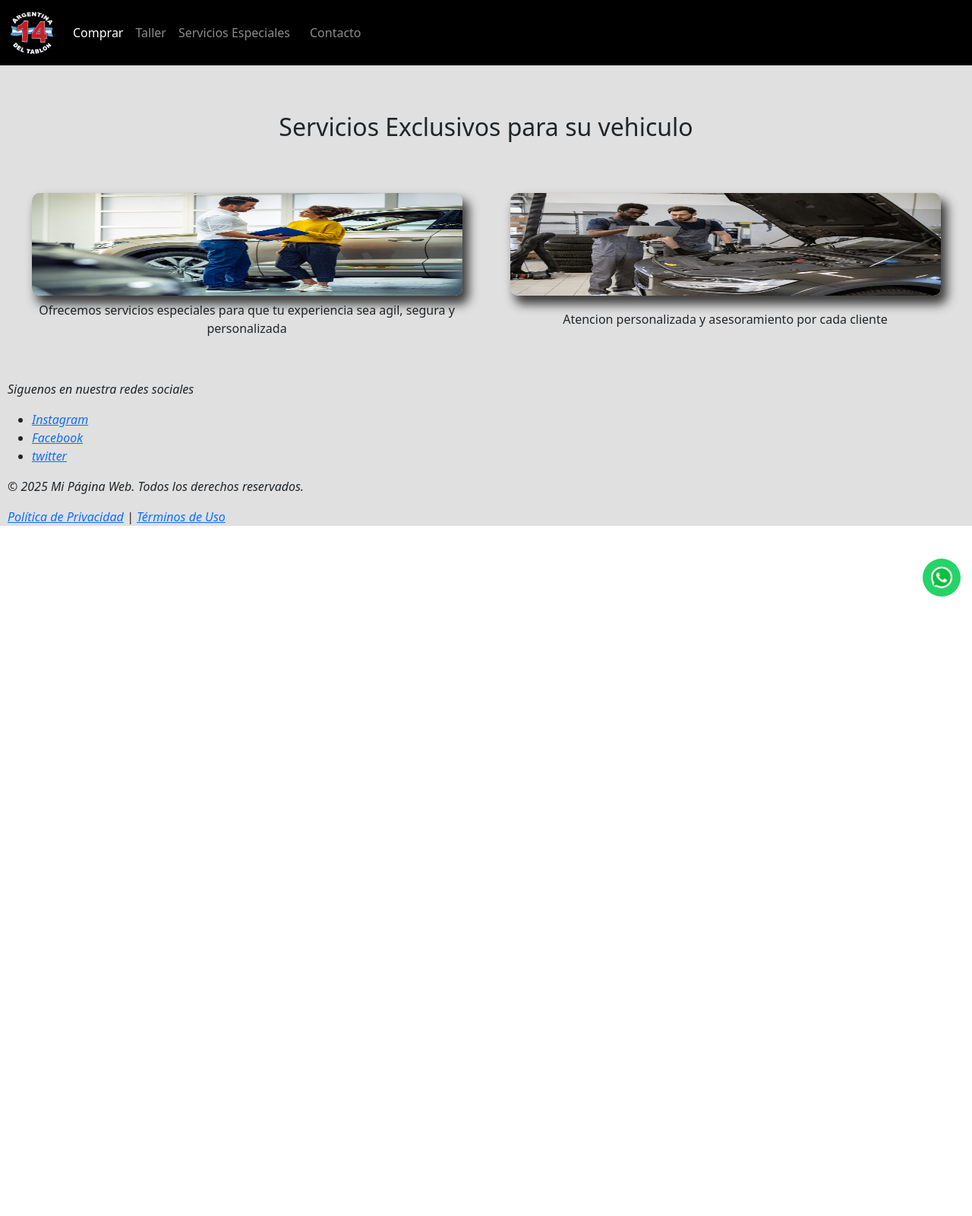
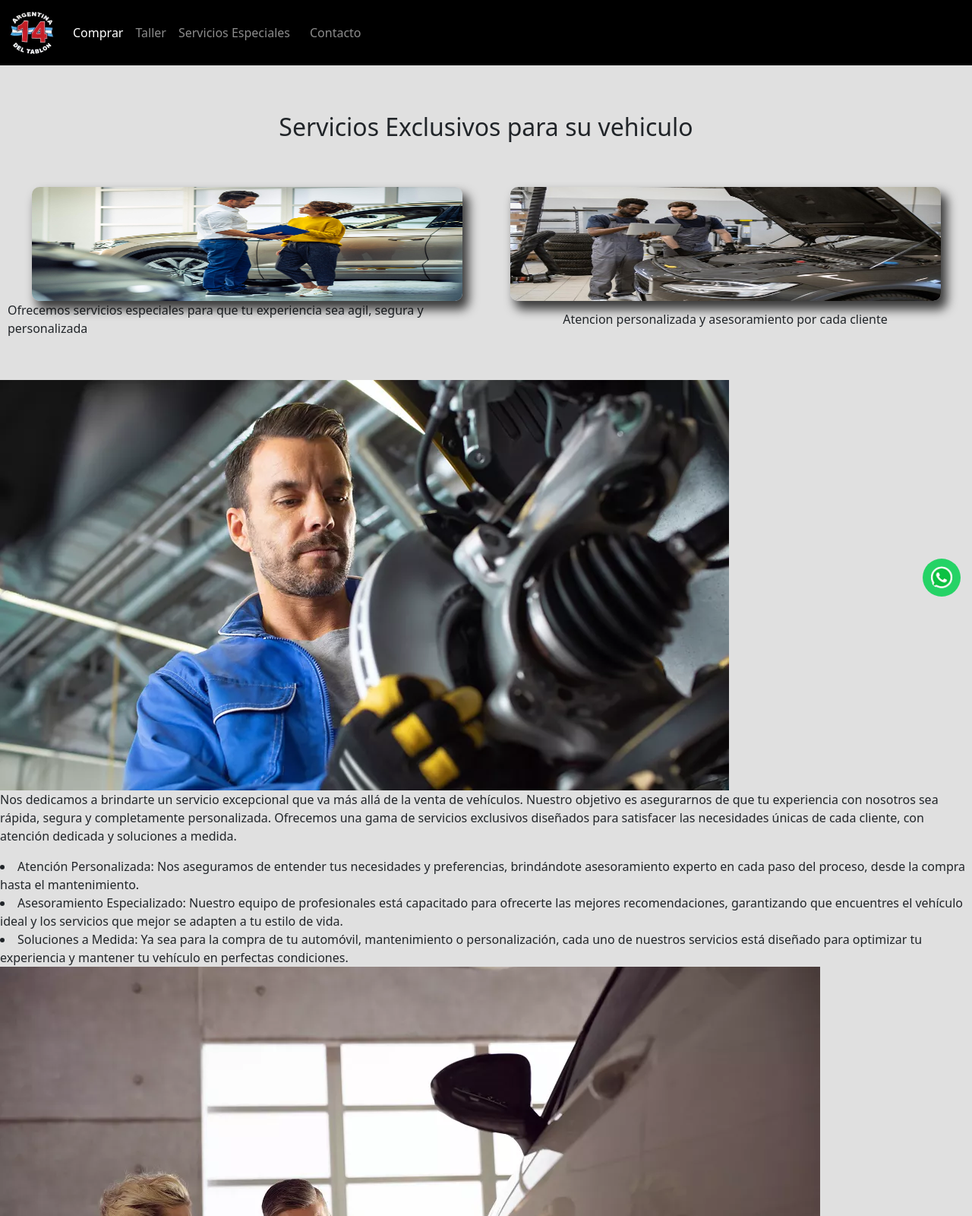
Before and after one commit to lucapalomares14/Proyecto-consec, a plain HTML site: page pagina/servicios.html in a window 1280 px wide. Shown: the top 1600 px of the page at 76% size. Before the commit the page ends 800 px from the top, so only its background shows below. Drawn offline with nearby package versions, Linux system fonts and the light colour scheme.

Commit message:
Guardado primera entrega

```diff
--- a/css/style.css
+++ b/css/style.css
@@ -124,11 +124,6 @@ body{
 }
 
 
-.contenedor-grid-taller img{
-    width: 90%;
-    max-width: 300px;
-    height: auto;
-}
 
 .contenedor-grid-taller{
     display: flex;
@@ -150,12 +145,7 @@ body{
     position: sticky;
 }
 
-.contenedor-grid-serv{
-    text-align: center
-}
-.contenedor-grid-serv img{
-text-align: center;
-}
+
 
 
 
@@ -166,6 +156,7 @@ text-align: center;
 
 
 /* seccion grid index*/
+
 
 .contenedor-grid{
     display: grid;
@@ -450,8 +441,9 @@ align-items: center;
 
 
 }
+
 .contenedor-grid-serv img{
-    height: 90%;
+    height: 100%;
     width:90% ;
     border-radius: 10px;
     box-shadow: 7px 10px 14px 1px rgb(0,0,0,0.75);
--- a/pagina/servicios.html
+++ b/pagina/servicios.html
@@ -55,8 +55,20 @@
 <img class="imagen2serv"    src="../medios/servfinal.jpg" alt="">
 
 </section>
+<div class="servicio-final"     >
+<img src="../medios/serv2.webp" alt="">
+<p>Nos dedicamos a brindarte un servicio excepcional que va más allá de la venta de vehículos. Nuestro objetivo es asegurarnos de que tu experiencia con nosotros sea rápida, segura y completamente personalizada. Ofrecemos una gama de servicios exclusivos diseñados para satisfacer las necesidades únicas de cada cliente, con atención dedicada y soluciones a medida.</p>
 
+<li>Atención Personalizada: Nos aseguramos de entender tus necesidades y preferencias, brindándote asesoramiento experto en cada paso del proceso, desde la compra hasta el mantenimiento.</li>
+<li>Asesoramiento Especializado: Nuestro equipo de profesionales está capacitado para ofrecerte las mejores recomendaciones, garantizando que encuentres el vehículo ideal y los servicios que mejor se adapten a tu estilo de vida.</li>
+<li>Soluciones a Medida: Ya sea para la compra de tu automóvil, mantenimiento o personalización, cada uno de nuestros servicios está diseñado para optimizar tu experiencia y mantener tu vehículo en perfectas condiciones.</li>
 
+<img src="../medios/serv3.webp" alt="">
+<p>Con Concesionario Catorce, no solo adquieres un vehículo, sino que entras a una comunidad donde tu satisfacción es nuestra prioridad. Contáctanos para conocer más sobre cómo podemos hacer tu experiencia automotriz más placentera y única.</p>
+
+Soluciones a Medida: Ya sea para la compra de tu automóvil, mantenimiento o personalización, cada uno de nuestros servicios está diseñado para optimizar tu experiencia y mantener tu vehículo en perfectas condiciones.
+</p>
+</div>
     <!-- Footer -->
     <footer>
         <div  class="siguenosv"     >
```
Also changed, not shown: index.html (+3 -3 lines), medios/serv2.webp (added), medios/serv3.webp (added), medios/vento1.jpg (added), medios/vento2.jpg (added).
